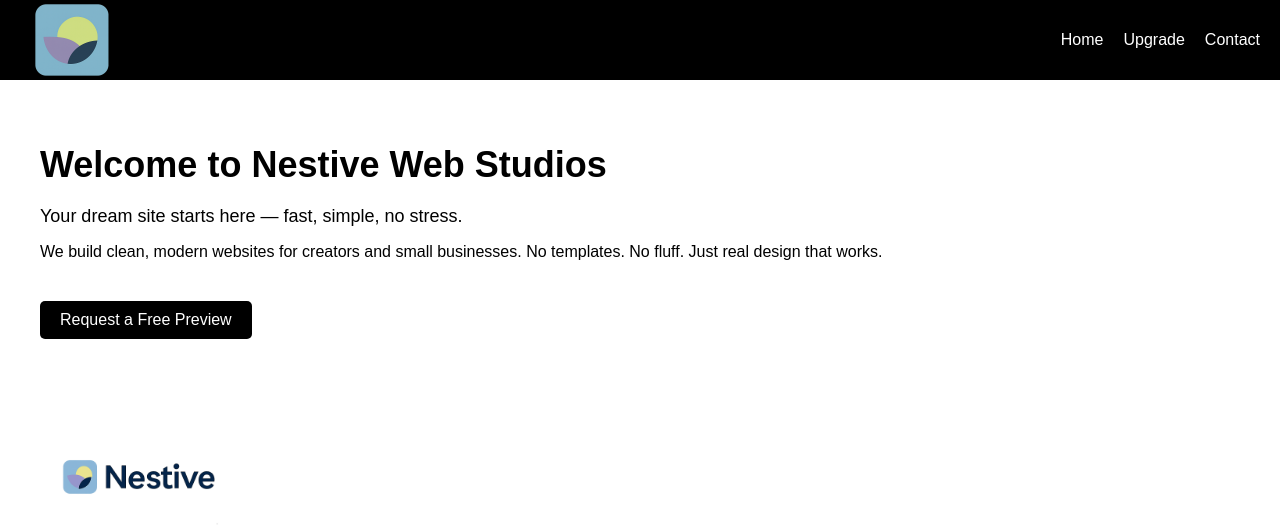
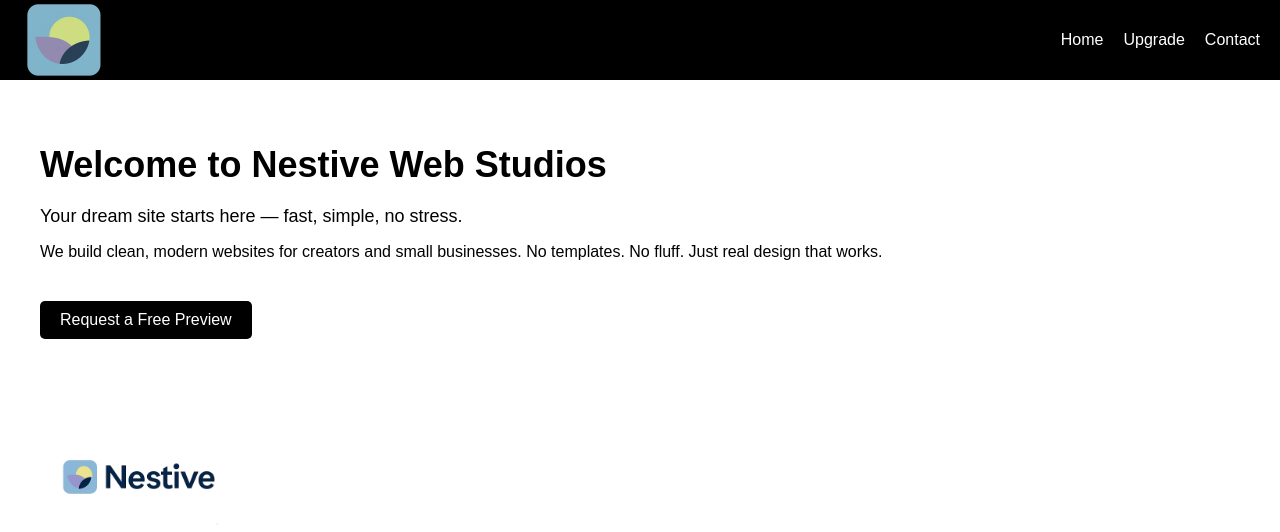
Before and after one commit to NestiveWebStudios/nestive-site, a React (Vite) app: page / in a window 1280 px wide. Shown: the top 532 px of the page. Built offline with nearby package versions, Linux system fonts and the light colour scheme.

Commit message:
Update App.jsx

```diff
--- a/src/App.jsx
+++ b/src/App.jsx
@@ -11,7 +11,7 @@ const App = () => {
         display: 'flex',
         alignItems: 'center',
         justifyContent: 'space-between',
-        paddingLeft: '8px',
+        paddingLeft: '0px',
         paddingRight: '20px',
         backgroundColor: 'black',
         height: '80px',
```
